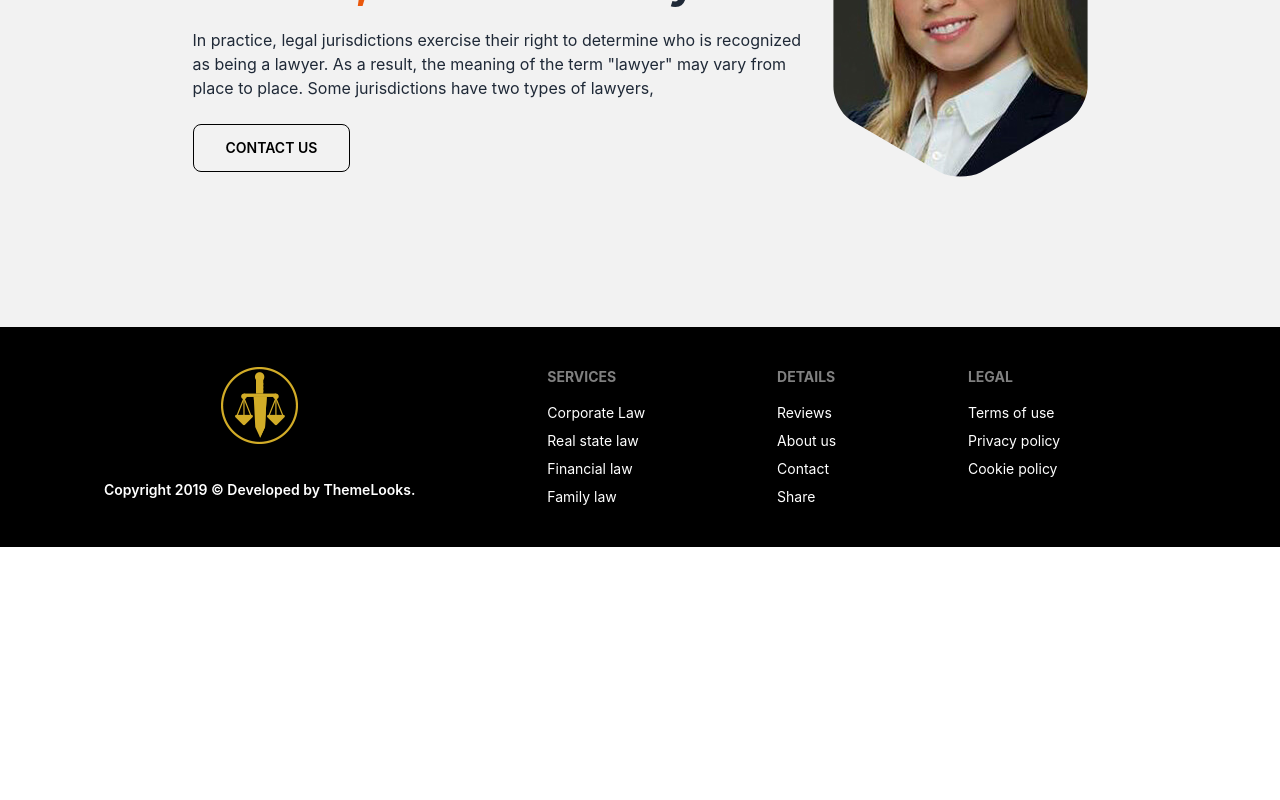
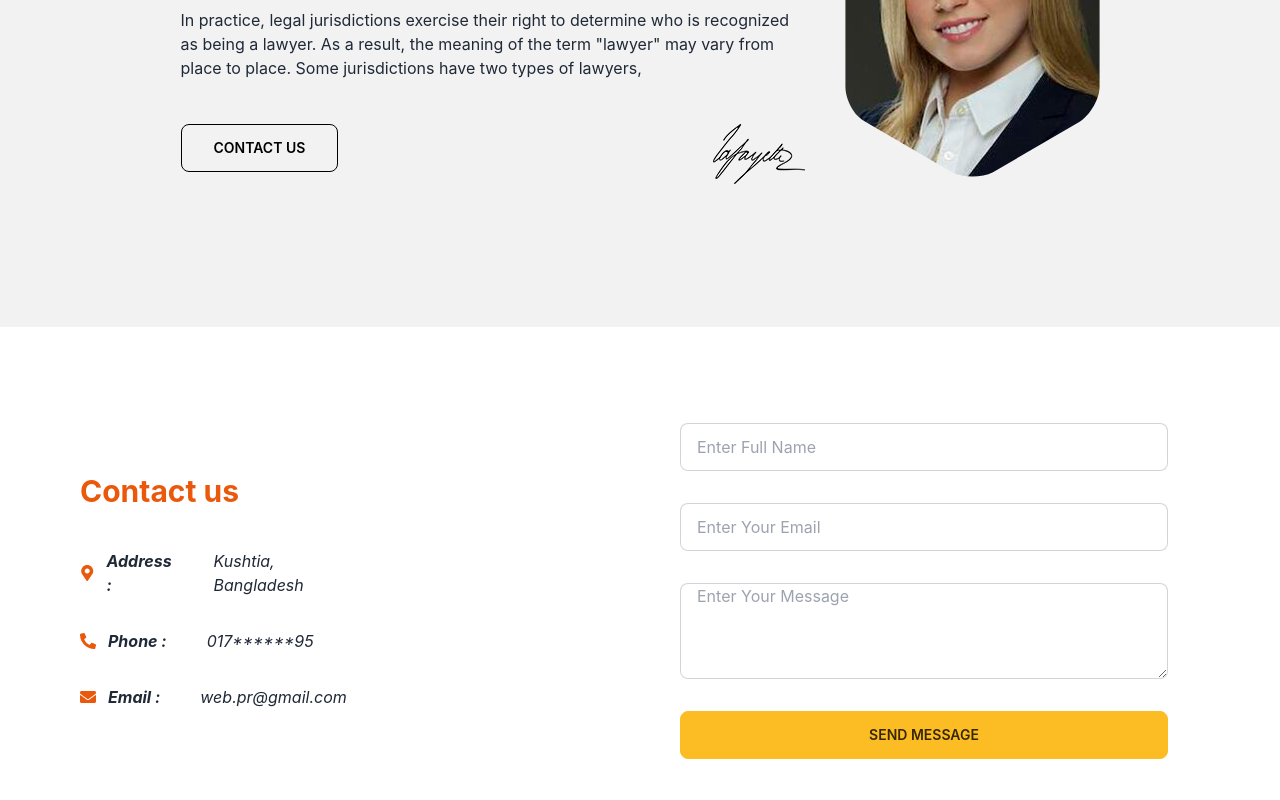
Before and after one commit to noyon-podder/service-review-client-11, a React (Create React App) app: page / in a window 1280 px wide. Shown: the part 1160-1960 px from the top of the page. Before the commit the page ends 1707 px from the top, so only its background shows below. Built offline with nearby package versions, Linux system fonts and the light colour scheme.

Commit message:
contact section add this commit

```diff
--- a/package.json
+++ b/package.json
@@ -10,6 +10,7 @@
     "firebase": "^9.13.0",
     "react": "^18.2.0",
     "react-dom": "^18.2.0",
+    "react-icons": "^4.6.0",
     "react-router-dom": "^6.4.3",
     "react-scripts": "5.0.1",
     "web-vitals": "^2.1.4"
--- a/src/pages/Home/About/About.js
+++ b/src/pages/Home/About/About.js
@@ -1,21 +1,25 @@
 import React from "react";
 import about from '../../../images/About/person.jpg';
+import signeture from '../../../images/About/signature.png';
 const About = () => {
   return (
     <div>
       <div className="hero  bg-base-200 py-20">
-        <div className="hero-content flex-col lg:flex-row-reverse">
+        <div className="hero-content flex-col lg:flex-row-reverse gap-x-10">
           <img src={about}
           alt="about img"
           className="mask mask-hexagon"
           />
           <div className="w-1/2">
             <span className="font-bold text-2xl text-black uppercase my-6">About Me</span>
-            <h1 className="text-5xl font-bold mt-6"><span className="text-orange-600">– 2014 ,</span> We’re in Tokyo!</h1>
+            <h1 className="text-4xl font-bold mt-6"><span className="text-orange-600">– 2020 ,</span> We’re in Bangladesh!</h1>
             <p className="py-6">
             In practice, legal jurisdictions exercise their right to determine who is recognized as being a lawyer. As a result, the meaning of the term "lawyer" may vary from place to place. Some jurisdictions have two types of lawyers,
             </p>
+            <div className="flex justify-between mt-5">
             <button className="btn btn-orange btn-outline px-8 text-black">Contact Us</button>
+            <img src={signeture} alt="" />
+            </div>
           </div>
         </div>
       </div>
--- /dev/null
+++ b/src/pages/Home/Contact/Contact.js
@@ -0,0 +1,57 @@
+import React from "react";
+import { FaMapMarkerAlt , FaPhoneAlt, FaEnvelope} from "react-icons/fa";
+
+const Contact = () => {
+  return (
+    <div className="bg-white py-12">
+      <div className="hero  max-w-6xl mx-auto">
+        <div className="hero-content grid grid-cols-2 w-full">
+          <div className="text-center lg:text-left w-2/4">
+            <h1 className="text-3xl font-bold text-orange-600">Contact us</h1>
+           <address className="mt-10">
+            <div className="flex gap-x-10">
+            <p className="flex items-center"><FaMapMarkerAlt className="text-orange-600"/> <b className="ml-3">Address :</b></p>
+            <span>Kushtia, Bangladesh</span>
+            </div>
+            <div className="flex gap-x-10 my-8">
+            <p className="flex items-center"><FaPhoneAlt className="text-orange-600"/> <b className="ml-3">Phone :</b></p>
+            <span>017******95</span>
+            </div>
+            <div className="flex gap-x-10">
+            <p className="flex items-center"><FaEnvelope className="text-orange-600"/> <b className="ml-3">Email :</b></p>
+            <span>web.pr@gmail.com</span>
+            </div>
+           </address>
+          </div>
+          <div className="card w-full">
+            <div className="card-body">
+              <div className="form-control w-full">
+              <input
+                  type="text"
+                  placeholder="Enter Full Name"
+                  className="input input-bordered"
+                />
+              </div>
+              <div className="form-control w-full">
+              <input
+                  type="text"
+                  placeholder="Enter Your Email"
+                  className="input input-bordered my-6"
+                />
+              </div>
+              <div className="form-control">
+              <textarea name="" id="" cols="30" rows="10" className="input input-bordered h-24" placeholder="Enter Your Message"></textarea>
+              </div>
+
+              <div className="form-control mt-6">
+                <button className="btn btn-warning">Send Message</button>
+              </div>
+            </div>
+          </div>
+        </div>
+      </div>
+    </div>
+  );
+};
+
+export default Contact;
--- a/src/pages/Home/Home.js
+++ b/src/pages/Home/Home.js
@@ -1,8 +1,8 @@
 import React from 'react';
-import { Outlet } from 'react-router-dom';
 import Footer from '../shared/Footer/Footer';
 import Navbar from '../shared/Navbar/Navbar';
 import About from './About/About';
+import Contact from './Contact/Contact';
 import Hero from './Hero/Hero';
 
 const Home = () => {
@@ -11,6 +11,7 @@ const Home = () => {
             <Navbar></Navbar>
             <Hero/>
             <About></About>
+            <Contact/>
             <Footer/>
         </div>
     );
```
Also changed, not shown: 1 other file (tests, documents, lock files or other folders).
